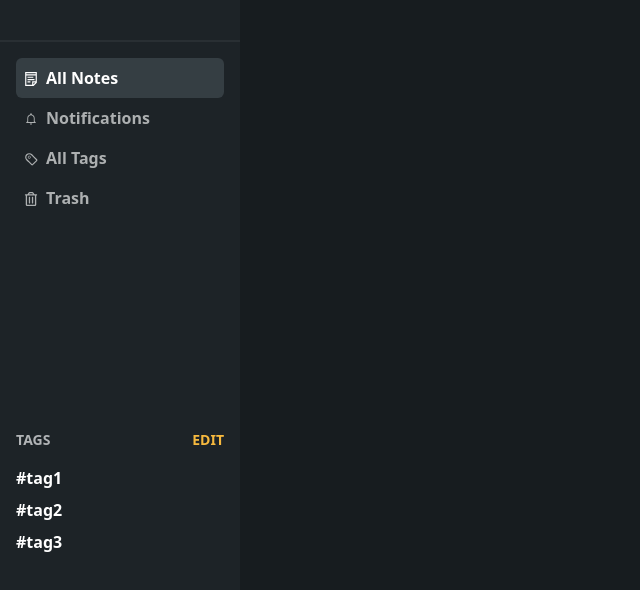
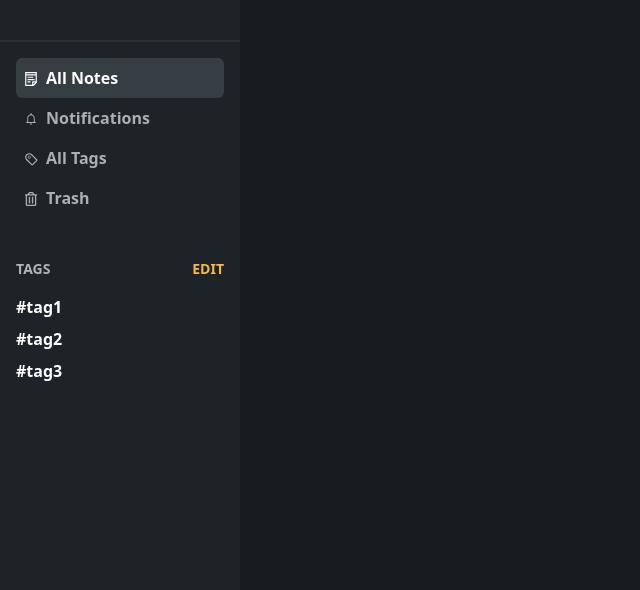
Before and after one commit to joao-miguel8/SuperNotes, a React (Vite) app: page /allNotes in a window 1280 px wide. Shown: the top 590 px of the page, without its empty margins (0-640 px from the left). Built offline with nearby package versions, Linux system fonts and the light colour scheme.

Commit message:
- Remove unnecessary styling
- Add margin top to tags container
- Remove flex-1 from sibling container in side menu container
- Remove flex flex-col from side menu container

```diff
--- a/src/components/SideNav.tsx
+++ b/src/components/SideNav.tsx
@@ -21,12 +21,12 @@ function SideNav() {
 		// side menu wrapper
 		<section className="max-w-60 h-screen sticky top-0 bg-[#1D2327]">
 			{/* side menu container */}
-			<div className="pt-10 max-w-60 w-[240px] h-full flex flex-col">
+			<div className="pt-10 max-w-60 w-[240px] h-full">
 				{/* divider */}
 				<div className="w-full h-[1.6px] bg-[#292F33]"></div>
 				{/* nav list  */}
 				<nav className="mx-4 flex flex-col h-full">
-					<ul className="mt-4 flex flex-col flex-1 text-[#F6F9F8]">
+					<ul className="mt-4 flex flex-col text-[#F6F9F8]">
 						{navigationMenu.map(navItem => {
 							const currentlyChosenMenuItem = navItem.path === currentPage;
 
@@ -41,7 +41,7 @@ function SideNav() {
 						})}
 					</ul>
 					{/* tags container */}
-					<div className="flex-1">
+					<div className="mt-10">
 						<div className="flex justify-between">
 							<span className="text-14 font-semibold text-[#B1B4B6]">TAGS</span>
 							<button aria-label="edit-tags" className="text-14 font-semibold text-[#F7B93E]">
```
